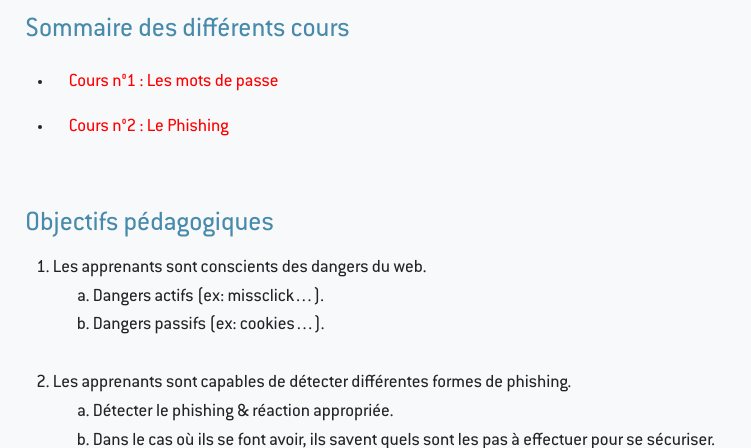
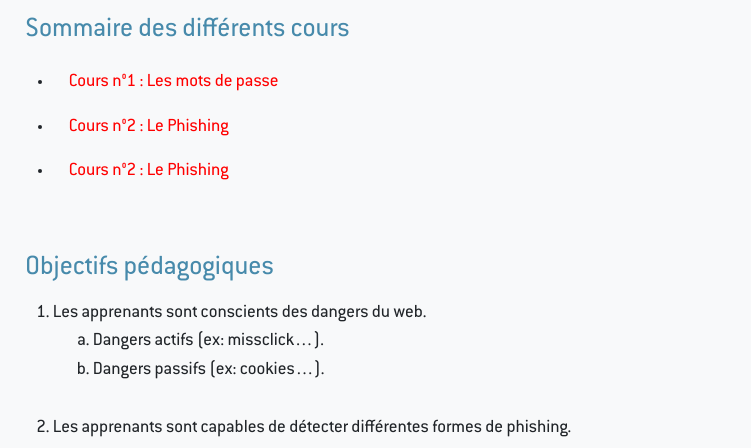
Before and after one commit to PTCybersecurite/PTS7-Cybersecurite, a PHP site: page / in a window 1280 px wide. Shown: the part 217-665 px from the top of the page, without its empty margins (0-751 px from the left). Run offline with PHP 8.4, Linux system fonts and the light colour scheme; some web fonts are replaced.

Commit message:
Update index.php

```diff
--- a/index.php
+++ b/index.php
@@ -61,6 +61,7 @@
 		<ul>
 			<li><a class="nav-link" href="cours/Mots_de_passe/Questions.php">Cours n°1 : Les mots de passe</a></li>
 			<li><a class="nav-link" href="cours/Phishing/Introduction.php">Cours n°2 : Le Phishing</a></li>
+			<li><a class="nav-link" href="cours/Bonnes_Pratiques/Introduction.php">Cours n°2 : Le Phishing</a></li>
 		</ul>
 		<br/>
 
```
